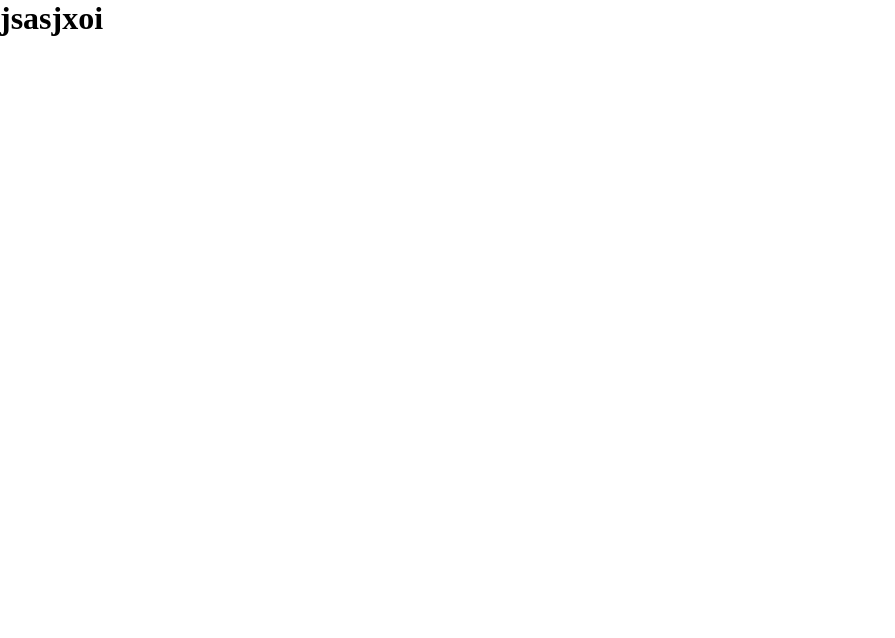
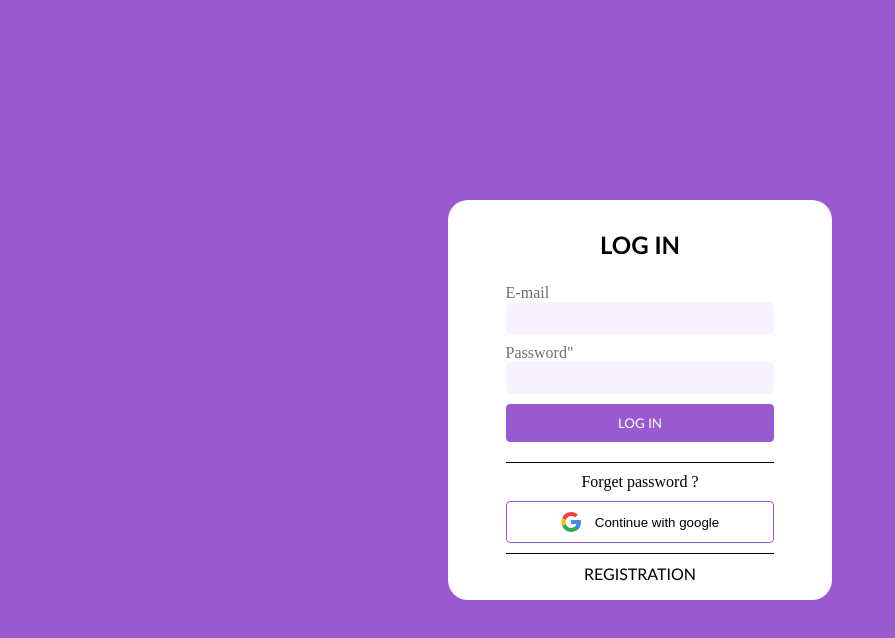
Before and after one commit to Iimanbek/Registr, a Vue app: page /login in a window 1280 px wide. Shown: the top 638 px of the page, without its empty margins (0-895 px from the left). Built offline with nearby package versions, Linux system fonts and the light colour scheme.

Commit message:
done log in lay out

```diff
--- a/src/views/LogInView.vue
+++ b/src/views/LogInView.vue
@@ -1,10 +1,155 @@
 <template>
-<h1>jsasjxoi</h1>
+      <div class="main-wrapper">
+        <div class="form-wrap">
+            <div class="nammm">
+                <h2>LOG IN</h2>
+            </div>
+            <div class="inp-wrap">
+                <label for="inp3">E-mail</label>
+                <input id="inp3" placeholder="" type="text">
+                <label for="inp4">Password"</label>
+                <input id="inp4" placeholder="" type="password">
+            </div>
+            <div class="btn-wrap">
+                <button class="btn1"> LOG IN </button>
+                <a class="llink" href="#">Forget password ?</a>
+                <div class="exx">
+                    <button class="btn2" > <img src="../assets/google-icon.svg" alt="logo of google "> Continue with google</button>
+                </div>
+            </div>
+            <div class="rout">
+                <router-link  class="okk" to="/registration">REGISTRATION</router-link>
+            </div>
+        </div>
+    </div>
 </template>
 
 <script>
+export default{
+
+}
 </script>
 
 
-<style>
+<style scoped>
+.llink{
+    text-decoration: none;
+    width: 100%;
+    color: black ;
+    margin: 10px ;
+    text-align: center;
+    border-top: 1px solid black ;
+    padding-top: 10px ;
+}
+.okk {
+  position: relative;
+}
+
+.okk::before {
+  content: '';
+  position: absolute;
+  top: -2px;
+  left: 0;
+  right: 0;
+  height: 2px;
+  background-color: #985ACE;
+  transform-origin: bottom right;
+  transform: scaleX(0);
+  transition: transform 0.5s ease;
+}
+
+.okk:hover::before {
+  transform-origin: bottom left;
+  transform: scaleX(1);
+}
+.rout a {
+    text-decoration: none;
+    color: black ;
+    text-transform: uppercase;
+    font-family:"Gill Sans", sans-serif ;
+}
+.rout{
+    padding-top: 10px ;
+}
+.exx{
+    width: 100%;
+}
+.btn-wrap{
+    width: 70%;
+    border-bottom: 1px solid black ;
+    display: flex;
+    flex-direction: column;
+    justify-content: center;
+    align-items: center;
+}
+.btn2{
+    display: flex;
+    align-items: center;
+    justify-content: center;
+    gap: 14px ;
+    background: none;
+    border: 1px solid #985ACE;
+}
+.btn1{
+    background: #985ACE;
+    color: white ;
+    text-transform: uppercase;
+    font-family: "Gill Sans", sans-serif;
+    font-weight: 350;
+    border-bottom: 1px solid black;
+    border: 1px solid #985ACE;
+}
+
+.btn2 img {
+    width: 20px ;
+}
+.btn1 , .btn2 {
+    /* border: none ; */
+    width: 100%;
+    padding: 10px 0 ;
+    margin-bottom: 10px ;
+    border-radius: 4px ;
+}
+.inp-wrap input {
+    height: 32px ;
+    padding: 0 10px ;
+    border: none ;
+    background: #F8F1FF;
+    margin-bottom: 10px ;
+    border-radius: 6px  ;
+}
+.inp-wrap{
+    display: flex ;
+    flex-direction: column ;
+    width: 70%;
+}
+.main-wrapper{
+    background: #985ACE;
+    height: 100vh;
+    display: flex;
+    justify-content: center;
+    align-items: center;
+}
+.form-wrap{
+    background: white;
+    height: 50%;
+    width: 30%;
+    display: flex;
+    flex-direction: column;
+    /* justify-content: center; */
+    align-items: center;
+    border-radius: 20px ;
+}
+label{
+    color: rgba(0, 0, 0, 0.567);
+}
+.nammm{
+    padding: 30px 0 25px 0   ;
+}
+.nammm h2{
+    text-transform: uppercase;
+    font-family: "Gill Sans", sans-serif;
+    font-weight: 600;
+
+}
 </style>
```
